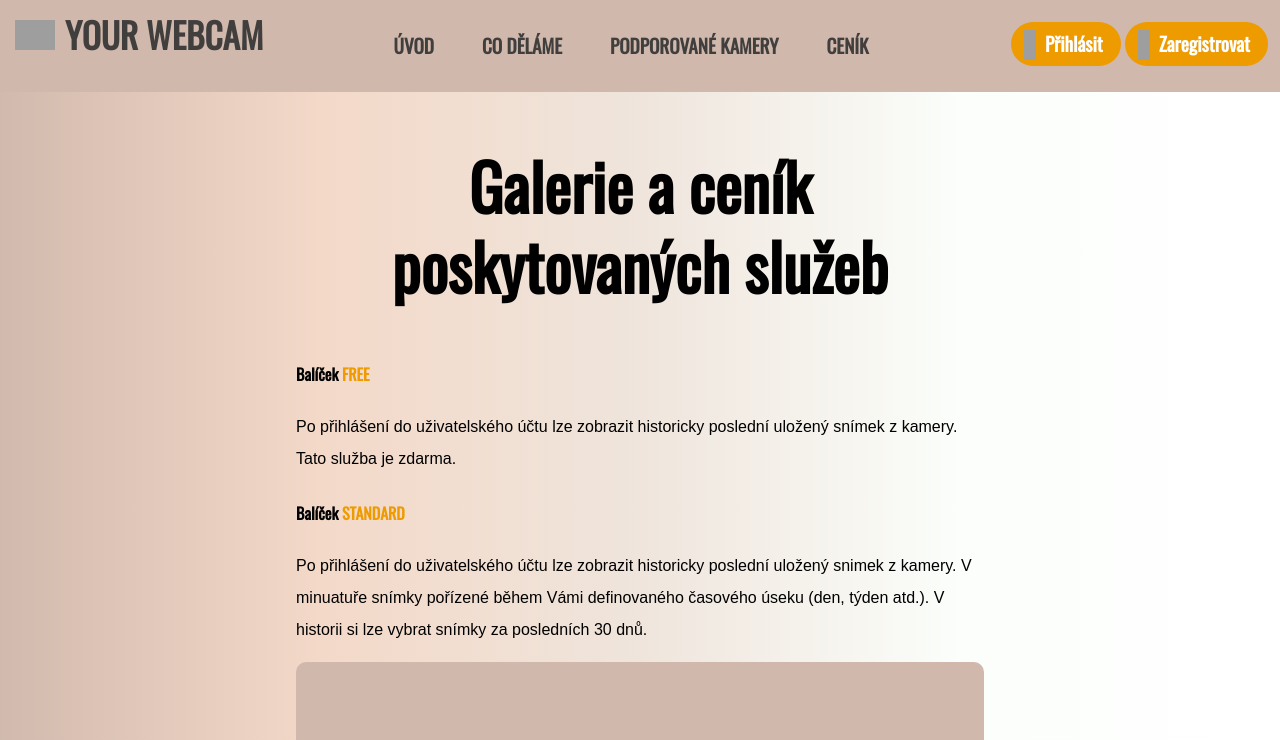
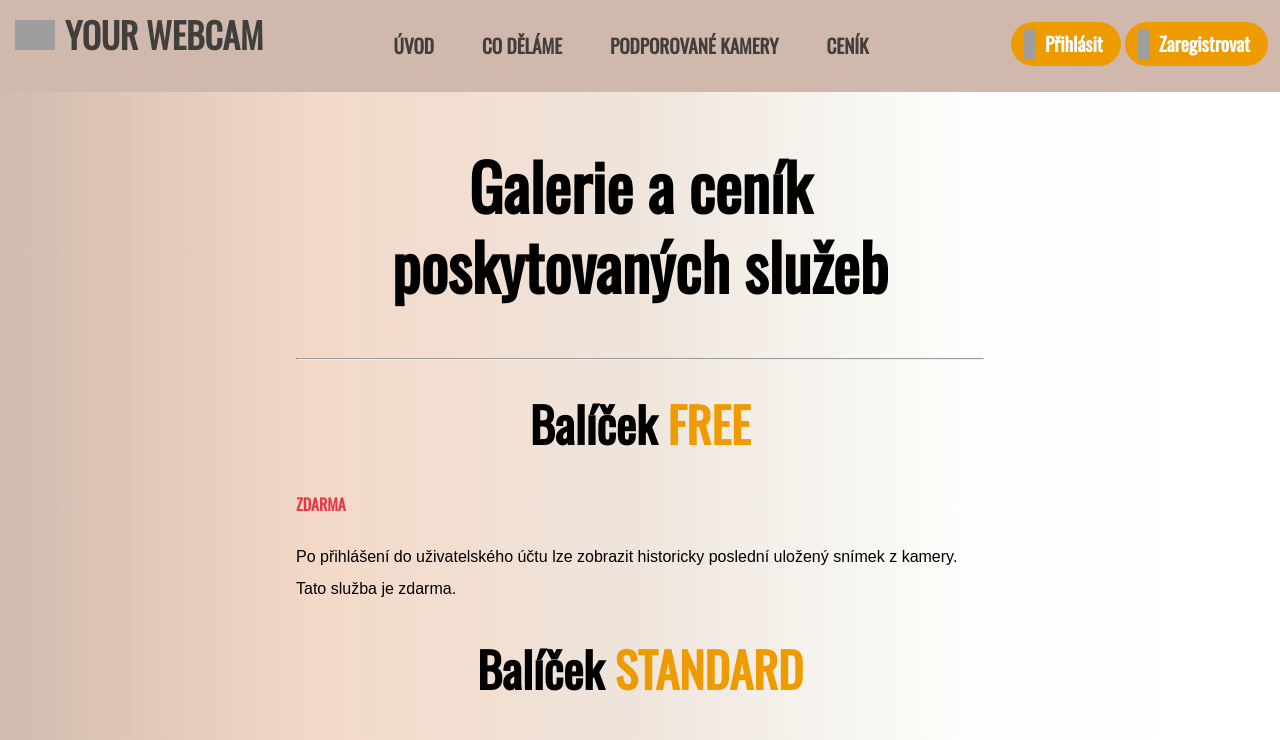
Before and after one commit to LukasovNat/YourWebcam-DAWebJaro2021, a React app: page /price-list in a window 1280 px wide. Shown: the top 740 px of the page. Built offline with nearby package versions, Linux system fonts and the light colour scheme; grey boxes are pictures that could not be loaded.

Commit message:
Prices upgrated

```diff
--- a/src/pages/Gallery/index.jsx
+++ b/src/pages/Gallery/index.jsx
@@ -39,8 +39,27 @@ export const Gallery = () => {
           <br />v této sekci najdete přehled Vašich odeslaných snímků, které si
           zpetně můžete libovolně prohlížet.
         </p>
+
         <div className="ucetForm">
-          <form>
+          <form method="POST" className="formularRegistrace" action="https://">
+            <fieldset>
+              <ul className="formularovePole">
+                <li>
+                  <label for="date">Filtruj snimky podle data a času</label>
+                  <input
+                    type="datetime-local"
+                    id="datum"
+                    name="date"
+                    className="velke"
+                  />
+                </li>
+              </ul>
+            </fieldset>
+            <fieldset>
+              <input type="submit" className="vytvorit_ucet" value="Filtruj" />
+            </fieldset>
+          </form>
+          {/* <form>
             <label className="ucetFiltr">
               Filtruj snimky dle času pořízení:
               <input name="datum" type="date" />
@@ -49,7 +68,7 @@ export const Gallery = () => {
         </div>
         <button type="submit" className="buttonHlavni">
           Filtruj
-        </button>
+  </button>*/}
           <hr />
           <div className="container">
             <div className="obrazkyDiv">
@@ -62,7 +81,10 @@ export const Gallery = () => {
                 <tbody>
                   <tr>
                     <td>
-                    <img className="obrazekAutoOriginal" src={currentPic.url} />
+                      <img
+                        className="obrazekAutoOriginal"
+                        src={currentPic.url}
+                      />
                     </td>
                   </tr>
                   <tr>
@@ -165,6 +187,7 @@ export const Gallery = () => {
       </div>--> */}
           </div>
         </div>
+      </div>
     </>
   );
 };
--- a/src/pages/Prices/index.jsx
+++ b/src/pages/Prices/index.jsx
@@ -10,15 +10,22 @@ export const Prices = () => {
       <div className="kontejner">
         <section className="fotogalerieCenik" id="dvereGalerie">
           <h2>Galerie a ceník poskytovaných služeb</h2>
+          <hr />
+          <h3>
+            Balíček <span style={{ color: '#ee9b00' }}>FREE</span>
+          </h3>
           <h4>
-            Balíček <span style={{ color: '#ee9b00' }}>FREE</span>
+            <span style={{ color: '#e63946' }}>ZDARMA</span>
           </h4>
           <p>
             Po přihlášení do uživatelského účtu lze zobrazit historicky poslední
             uložený snímek z kamery. Tato služba je zdarma.
           </p>
+          <h3>
+            Balíček <span style={{ color: '#ee9b00' }}>STANDARD</span>
+          </h3>
           <h4>
-            Balíček <span style={{ color: '#ee9b00' }}>STANDARD</span>
+            <span style={{ color: '#e63946' }}>25 Kč/měsíc vč. DPH</span>
           </h4>
           <p>
             Po přihlášení do uživatelského účtu lze zobrazit historicky poslední
--- a/src/style.css
+++ b/src/style.css
@@ -15,23 +15,23 @@ body {
   background-attachment: fixed;
   background: hsla(20, 28%, 75%, 1);
 
-  background: linear-gradient(
+  /*background: linear-gradient(
     360deg,
     hsla(20, 28%, 75%, 1) 0%,
     hsla(23, 65%, 87%, 1) 25%,
     hsla(28, 37%, 90%, 1) 50%,
     hsla(120, 60%, 99%, 1) 75%,
     hsla(0, 0%, 100%, 1) 100%
-  );
+  );*/
 
-  background: -moz-linear-gradient(
+  /* background: -moz-linear-gradient(
     360deg,
     hsla(20, 28%, 75%, 1) 0%,
     hsla(23, 65%, 87%, 1) 25%,
     hsla(28, 37%, 90%, 1) 50%,
     hsla(120, 60%, 99%, 1) 75%,
     hsla(0, 0%, 100%, 1) 100%
-  );
+  );*/
 
   background: -webkit-linear-gradient(
     360deg,
@@ -73,14 +73,12 @@ h1 {
   color: #413e3e;
   text-decoration: none;
   font-weight: bold;
-
   font-size: 1.5rem;
 }
-.byloA:hover {
+.byloA :hover {
   background-color: darkgray;
   color: white;
-
-  /*border-radius: 1.5rem;*/
+  border-radius: 1.5rem;
 }
 .menu--nav,
 .menu--auth {
```
Lines whose indentation alone changed are shown as unchanged.
